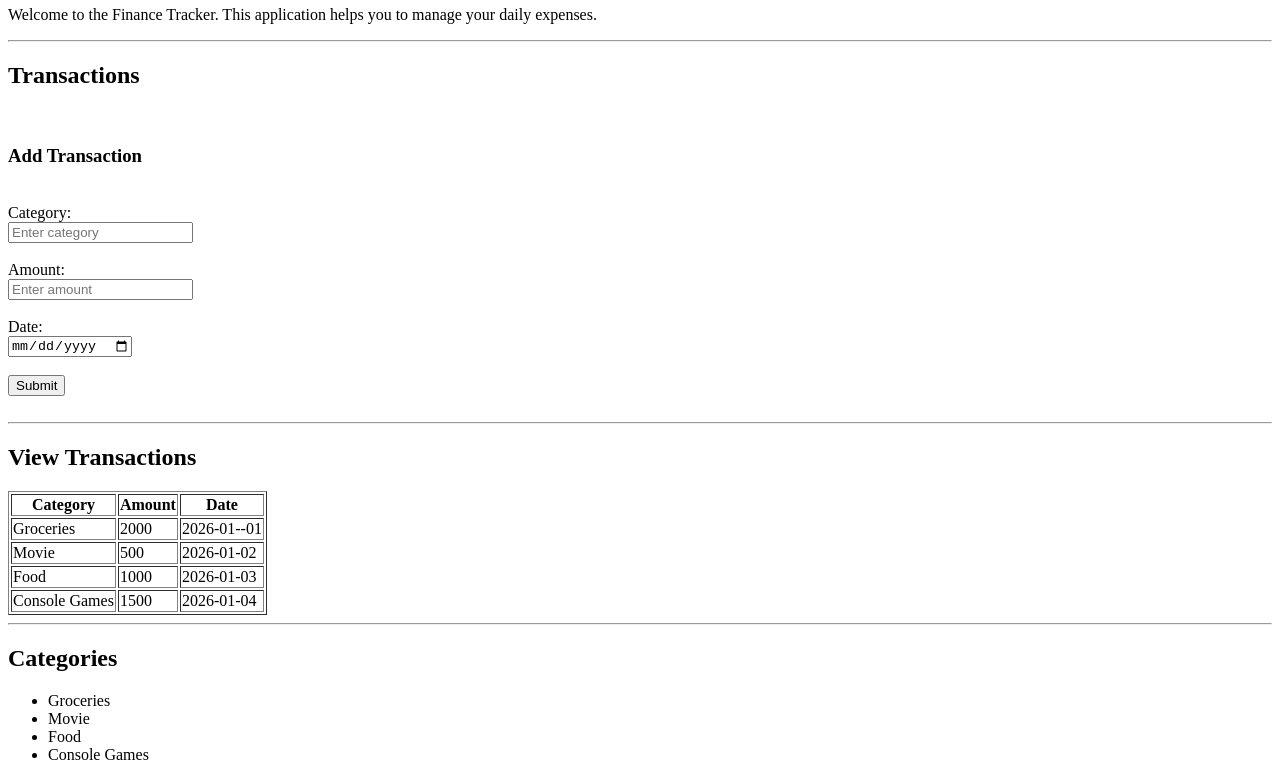
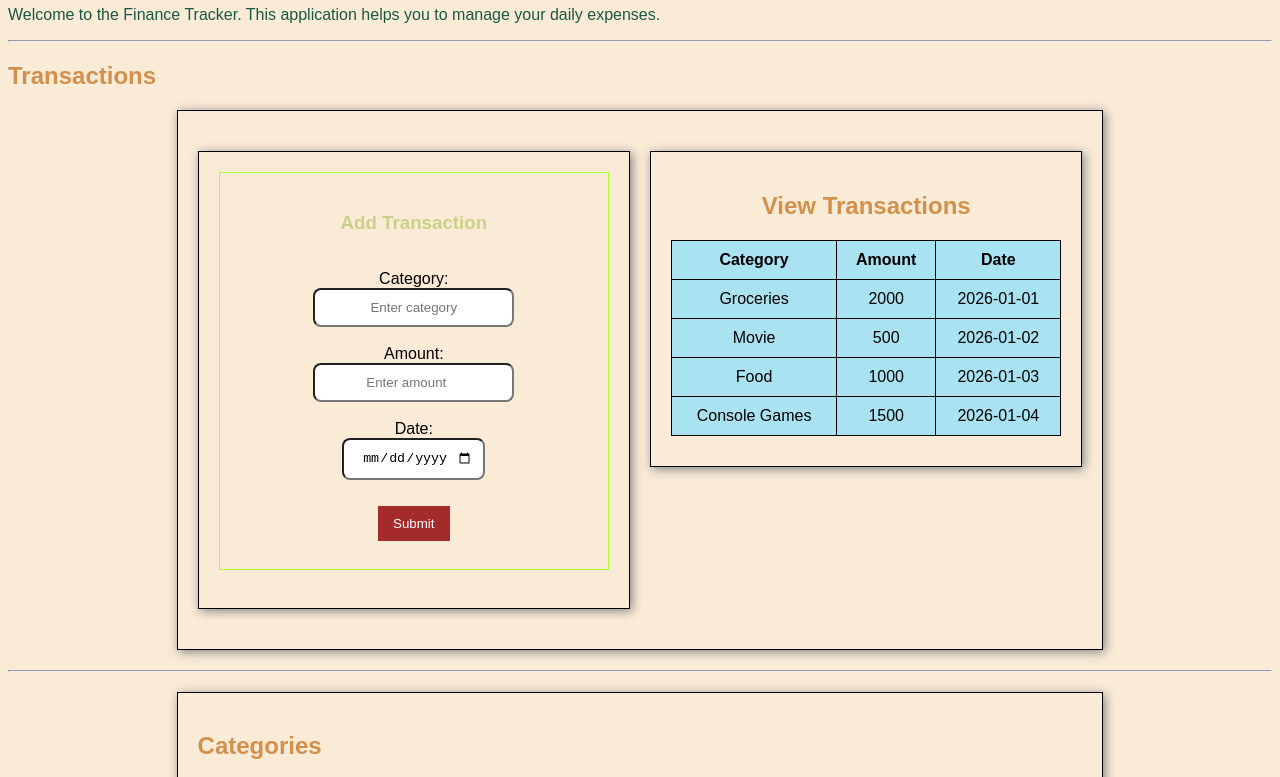
Before and after one commit to harishreddy-g/Finance-Managing, a plain HTML site: page index.html in a window 1280 px wide. Shown: the part 74-851 px from the top of the page. Drawn offline with Linux system fonts and the light colour scheme.

Commit message:
basic HTML and CSS

```diff
--- a/index.html
+++ b/index.html
@@ -1,36 +1,138 @@
 <!DOCTYPE html>
 <html lang="en">
+
 <head>
     <meta charset="UTF-8">
     <meta name="viewport" content="width=device-width, initial-scale=1.0">
     <title>Finance Tracker</title>
+    <style>
+        body {
+            background-color: antiquewhite;
+            font-family: Arial, Helvetica, sans-serif;
+        }
+
+        h1 {
+            color: brown;
+            font-family: 'Courier New', Courier, monospace;
+            text-align: center;
+        }
+
+        h2 {
+            color: rgb(209, 144, 76)
+        }
+
+        h3 {
+            color: rgb(202, 208, 137)
+        }
+
+        p {
+            color: rgb(25, 88, 67);
+        }
+
+        div {
+            text-align: left;
+            margin: 20px auto;
+            padding: 20px;
+            border: 1px solid black;
+            width: 70%;
+            box-shadow: 2px 2px 10px gray;
+
+        }
+
+        form {
+            text-align: center;
+            margin: 0 auto;
+            padding: 20px;
+            border: 1px solid greenyellow;
+
+        }
+
+        table {
+            background-color: rgb(169, 226, 241);
+            border-collapse: collapse;
+            margin: 10px auto;
+            padding: 20px;
+            width: 100%;
+            text-align: center;
+        }
+
+        th,
+        td {
+            padding: 10px;
+            text-align: center;
+            border: 1px solid black;
+        }
+
+        button {
+            padding: 10px 15px;
+
+            margin: 8px 0;
+            border: none;
+            cursor: pointer;
+            background-color: brown;
+            color: white;
+        }
+
+        button:hover {
+            background-color: rgb(158, 152, 152);
+        }
+
+        input {
+            cursor: pointer;
+            text-align: center;
+            padding: 10px;
+            margin: auto;
+            border-radius: 8px;
+        }
+
+
+
+        input:focus {
+            background-color: lightyellow;
+        }
+
+        .container {
+            display: flex;
+            gap: 20px;
+            align-items: flex-start;
+            justify-content: space-evenly;
+        }
+
+        .container>div {
+            flex: 1;
+        }
+    </style>
 </head>
+
 <body>
     <h1>Finance Tracker</h1>
     <p>Welcome to the Finance Tracker. This application helps you to manage your daily expenses.</p>
     <hr>
+    <h2>Transactions</h2>
+    <div class="container">
+
+
         <div>
-        <h2>Transactions</h2>
 
-      <br>
             <form>
                 <h3>Add Transaction</h3><br>
                 <label>Category:</label><br>
                 <input type="text" id="category" name="category" placeholder="Enter category"><br><br>
-        <label >Amount:</label><br>
+                <label>Amount:</label><br>
                 <input type="number" id="amount" name="amount" placeholder="Enter amount"><br><br>
                 <label>Date:</label><br>
-        <input type="date" id="date" name="date" ><br><br>
+                <input type="date" id="date" name="date"><br><br>
                 <button type="submit">Submit</button>
             </form><br>
 
         </div>
-    <hr>
+
 
 
         <div>
-        <h2>View Transactions</h2>
-        <table border="1">
+            <h2 align="center">View Transactions</h2>
+            <table>
+
                 <thead>
                     <tr>
                         <th>Category</th>
@@ -42,7 +144,7 @@
                     <tr>
                         <td>Groceries</td>
                         <td>2000</td>
-                <td>2026-01--01</td>
+                        <td>2026-01-01</td>
                     </tr>
                     <tr>
                         <td>Movie</td>
@@ -61,6 +163,7 @@
                     </tr>
                 </tbody>
             </table>
+        </div>
     </div>
     <hr>
 
@@ -96,4 +199,5 @@
 
 
 </body>
+
 </html>
```
Lines whose indentation alone changed are shown as unchanged.
